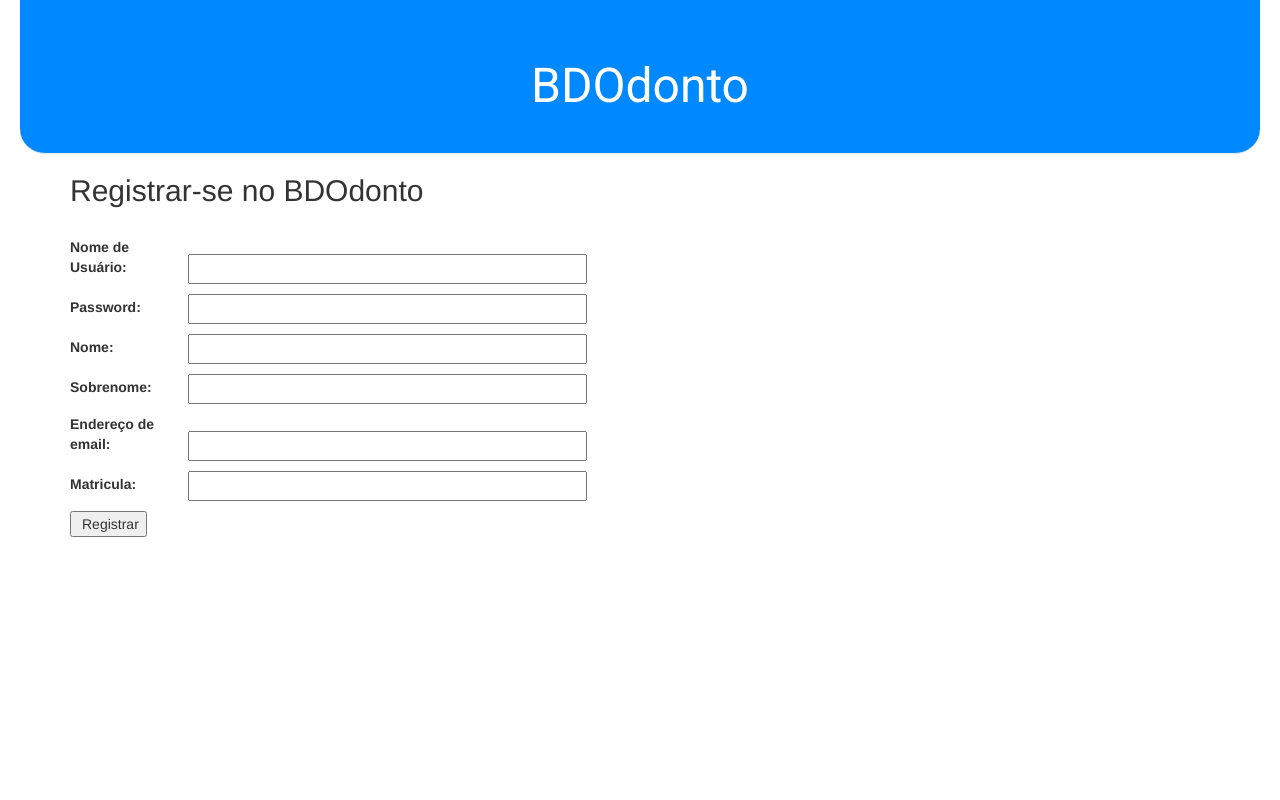
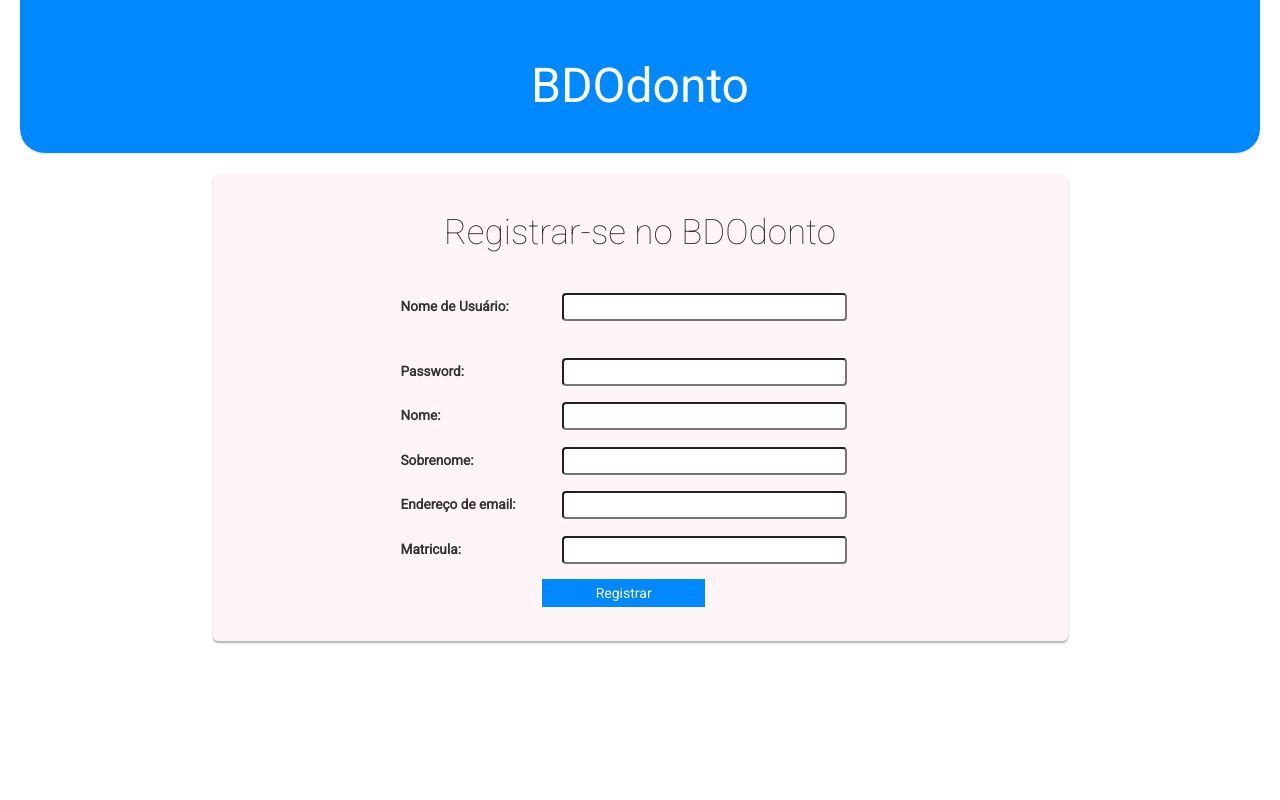
Before and after one commit to FACTOSolution/bdOdonto, a Django app: a page that uses bdOdonto/sistema_fichas/templates/sistema_fichas/registrar_usuario.html in a window 1280 px wide. Run offline with Django 3.2, Linux system fonts and the light colour scheme; parts of the project's set-up code (start-up, migrations or seed data) failed here and were passed over; some libraries are stand-ins or nearby versions.

Commit message:
Updating registrar_usuario style

```diff
--- a/bdOdonto/sistema_fichas/static/css/registrar_usuario.css
+++ b/bdOdonto/sistema_fichas/static/css/registrar_usuario.css
@@ -1,7 +1,7 @@
-h2 {
-	position: relative;
-	margin: auto;
-	padding-bottom: 30px;
+@import url(https://fonts.googleapis.com/css?family=Roboto:400,100);
+
+body {
+	font-family: 'Roboto', sans-serif;
 }
 
 strong {
@@ -13,19 +13,59 @@ strong {
 	visibility: hidden;
 }
 
+#div_registro {
+	border-style: solid;
+	border-width: 0px;
+	background-color: #FFF5F6;
+	border-radius: 5px;
+	box-shadow: 0px 2px 2px rgba(0, 0, 0, 0.3);
+	width: 75%;
+	margin-left: 12.5%;
+	margin-right: 12.5%;
+	padding: 20px;
+}
+
+#div_registro h2 {
+	position: relative;
+	text-align: center;
+	padding-bottom: 30px;
+	font-weight: 100;
+	font-size: 2.5em;
+}
+
+
+#user-form {
+	margin: auto;
+	width: 75%;
+}
+
 #id_username:hover .helptext{
 	visibility: visible;
 }
 
 #user_form label{
-	width: 10%;
+	width: 20%;
+	padding: 5px;
+	margin-left: 20%;
+	font-size: 0.975em;
 }
 
 #user_form p > input{
 	width: 35%;
-	padding-bottom: 5px;
+	padding-bottom: 3px;
+	border-radius: 4px;
 }
 
-#user_form input {
-	padding-left: 10px;
+#user_form input[value=Registrar]{
+	padding: 4px;
+	display: block;
+	margin-left: 38%;
+	text-align: center;
+	width: 20%;
+	position: relative;
+	border: 0px;
+	color: #FFFFFF;
+	text-shadow: 0 1px rgba(0,0,0,0.1);
+	background-color: #0088FF;
+
 }
--- a/bdOdonto/sistema_fichas/templates/sistema_fichas/registrar_usuario.html
+++ b/bdOdonto/sistema_fichas/templates/sistema_fichas/registrar_usuario.html
@@ -5,18 +5,13 @@
 	<title>Registrar novo usuário - BDOdonto</title>
 	<link rel="stylesheet" href="/static/css/registrar_usuario.css">
 </head>
-<div>
+<div id="div_registro">
 	<h2>Registrar-se no BDOdonto</h2>
-	{% if registered %}
-	<strong>Obrigado pelo registro!</strong>
-	<a href="{% url 'login' %}">Retorne à página de login.</a><br/>
-	{% else %}
 	<form id="user_form" method="post" action="{% url 'sistema_fichas:registrar_usuario' %}" enctype="multipart/form-data">
 		{% csrf_token %}
 		{{ user_form.as_p }}
 		{{ aluno_form.as_p }}
 		<input type="submit" name="submit" value="Registrar"/>
 	</form>
-	{% endif %}
 </div>
 {% endblock %}
```
